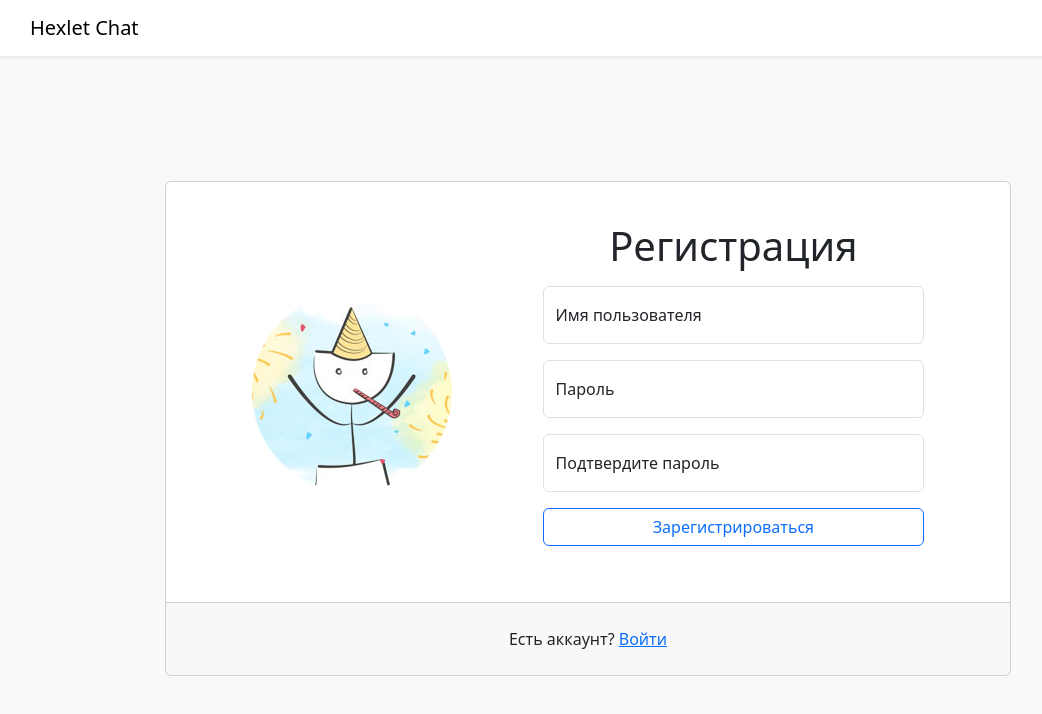
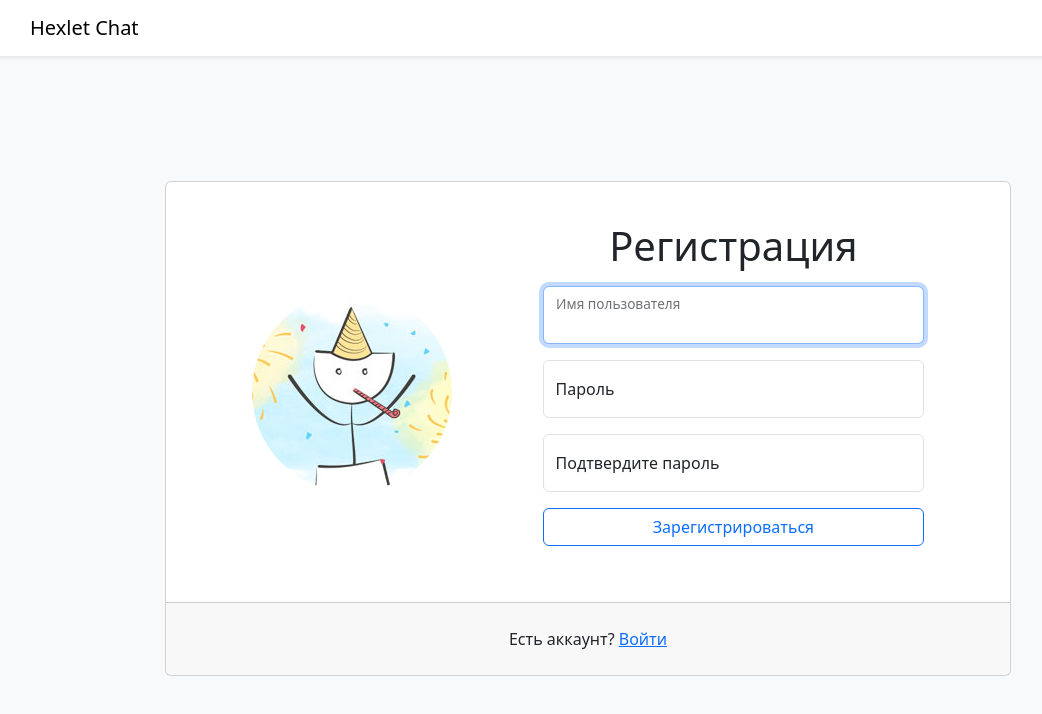
Before and after one commit to maretov/frontend-project-12, a React (Vite) app in the folder frontend/: page /signup in a window 1280 px wide. Shown: the top 714 px of the page, without its empty margins (52-1094 px from the left). Built offline with nearby package versions, Linux system fonts and the light colour scheme.

Commit message:
ADD registration

```diff
--- a/frontend/src/components/LoginPage.jsx
+++ b/frontend/src/components/LoginPage.jsx
@@ -13,11 +13,11 @@ import Header from "./Header"
 
 const LoginPage = () => {
 	const navigate = useNavigate()
+	const location = useLocation()
 	const dispatch = useDispatch()
-	const location = useLocation()
 	const ref = useRef()
 
-	const CardFooter = () => (
+	const Footer = () => (
 		<div className="text-center p-3">
 			<span>Нет аккаунта? </span>
 			<Link to="/signup">Регистрация</Link>
@@ -59,7 +59,7 @@ const LoginPage = () => {
 	return (
 		<div className="d-flex flex-column h-100">
 			<Header />
-			<AuthContainer footer={<CardFooter />}>
+			<AuthContainer footer={<Footer />}>
 				<div className="d-flex justify-content-around align-items-center p-4">
 					<img
 						src="./src/assets/avatar-login.jpg"
--- a/frontend/src/components/SignupPage.jsx
+++ b/frontend/src/components/SignupPage.jsx
@@ -1,15 +1,79 @@
-import { Link } from "react-router"
+import { useRef, useEffect, useState } from "react"
+import { useLocation, useNavigate, Link } from "react-router"
+import { useDispatch } from "react-redux"
+import { useFormik } from "formik"
+import * as yup from "yup"
+
+import { setCredentials } from "../slices/authSlice"
 import { Button, Form, FloatingLabel } from "react-bootstrap"
+
 import Header from "./Header"
 import AuthContainer from "./AuthContainer"
+import axios from "axios"
+import path from "../routes"
 
 const SignUp = () => {
+  const navigate = useNavigate()
+  const location = useLocation()
+  const dispatch = useDispatch()
+  const ref = useRef()
+
+  useEffect(() => {
+    if (ref.current) {
+      ref.current.focus()
+    }
+  }, [])
+
   const CardFooter = () => (
     <div className="text-center p-3">
       <span className="mr-1">Есть аккаунт? </span>
       <Link to="/login">Войти</Link>
     </div>
   )
+
+  const [userExists, setUserExist] = useState(false)
+
+  const formik = useFormik({
+    initialValues: { username: "", password: "", confirmPassword: "" },
+    onSubmit: async (values) => {
+      setUserExist(false)
+      const { username, password } = values
+      try {
+        const response = await axios.post(path.signup(), { username, password })
+        const { data } = response
+
+        localStorage.setItem("authToken", JSON.stringify(data))
+        dispatch(setCredentials(data))
+
+        const redirectPage = location.state ? location.state.from : "/"
+        navigate(redirectPage)
+      }
+      catch (e) {
+        if (e.status === 409) {
+          setUserExist(true)
+        } else {
+          console.log(`Unknown error! Error: ${e}`)
+        }
+      }
+    },
+    validationSchema: yup.object({
+      username: yup
+        .string()
+        .required("Обязательное поле")
+        .min(3, "От 3 до 20 символов")
+        .max(20, "От 3 до 20 символов"),
+      password: yup
+        .string()
+        .required("Обязательное поле")
+        .min(6, "Не менее 6 символов"),
+      confirmPassword: yup
+        .string()
+        .required("Обязательное поле")
+        .oneOf([yup.ref("password")], "Пароли должны совпадать"),
+    })
+  })
+
+  const { values, errors, touched, handleChange, handleBlur, handleSubmit } = formik
 
   return (
     <div className="d-flex flex-column h-100">
@@ -23,21 +87,55 @@ const SignUp = () => {
         />
         <div className="w-50">
           <h1 className="text-center mb-3">Регистрация</h1>
-          <Form>
+          <Form noValidate onSubmit={handleSubmit}>
 
             <FloatingLabel controlId="username" label="Имя пользователя" className="mb-3">
-              <Form.Control placeholder="Имя пользователя"></Form.Control>
+              <Form.Control
+                placeholder="Имя пользователя"
+                type="text"
+                name="username"
+                value={values.username}
+                onChange={handleChange}
+                onBlur={handleBlur}
+                isInvalid={errors.username && touched.username}
+                ref={ref}
+              ></Form.Control>
+              <Form.Control.Feedback type="invalid" tooltip>
+                {errors.username ? errors.username : null}
+              </Form.Control.Feedback>
             </FloatingLabel>
 
-            <FloatingLabel controlId="username" label="Пароль" className="mb-3">
-              <Form.Control placeholder="Пароль" className="mb-3"></Form.Control>
+            <FloatingLabel controlId="password" label="Пароль" className="mb-3">
+              <Form.Control
+                placeholder="Пароль"
+                type="password"
+                name="password"
+                value={values.password}
+                onChange={handleChange}
+                onBlur={handleBlur}
+                isInvalid={errors.password && touched.password}
+              ></Form.Control>
+              <Form.Control.Feedback type="invalid" tooltip>{errors.password}</Form.Control.Feedback>
             </FloatingLabel>
 
-            <FloatingLabel controlId="username" label="Подтвердите пароль" className="mb-3">
-              <Form.Control placeholder="Подтвердите пароль" className="mb-3"></Form.Control>
+            <FloatingLabel controlId="confirmPassword" label="Подтвердите пароль" className="mb-3">
+              <Form.Control
+                placeholder="Подтвердите пароль"
+                type="password"
+                name="confirmPassword"
+                value={values.confirmPassword}
+                onChange={handleChange}
+                onBlur={handleBlur}
+                isInvalid={(errors.confirmPassword || userExists) && touched.confirmPassword}
+              ></Form.Control>
+              <Form.Control.Feedback type="invalid" tooltip>
+                {errors.confirmPassword}
+                {userExists ? " Такой пользователь уже существует" : null}
+              </Form.Control.Feedback>
             </FloatingLabel>
 
             <Button type="submit" variant="outline-primary" className="w-100 mb-3">Зарегистрироваться</Button>
+
           </Form>
         </div>
       </div>
--- a/frontend/src/routes.js
+++ b/frontend/src/routes.js
@@ -2,6 +2,7 @@ const origin = window.location.origin
 const apiPath = `${origin}/api/v1`
 
 const path = {
+  signup: () => `${apiPath}/signup`,
   login: () => `${apiPath}/login`,
   channels: (id) => id ? `${apiPath}/channels/${id}` : `${apiPath}/channels`,
   messages: (id) => id ? `${apiPath}/messages/${id}` : `${apiPath}/messages`,
```
Also changed, not shown: frontend/src/assets/image.png (added).
